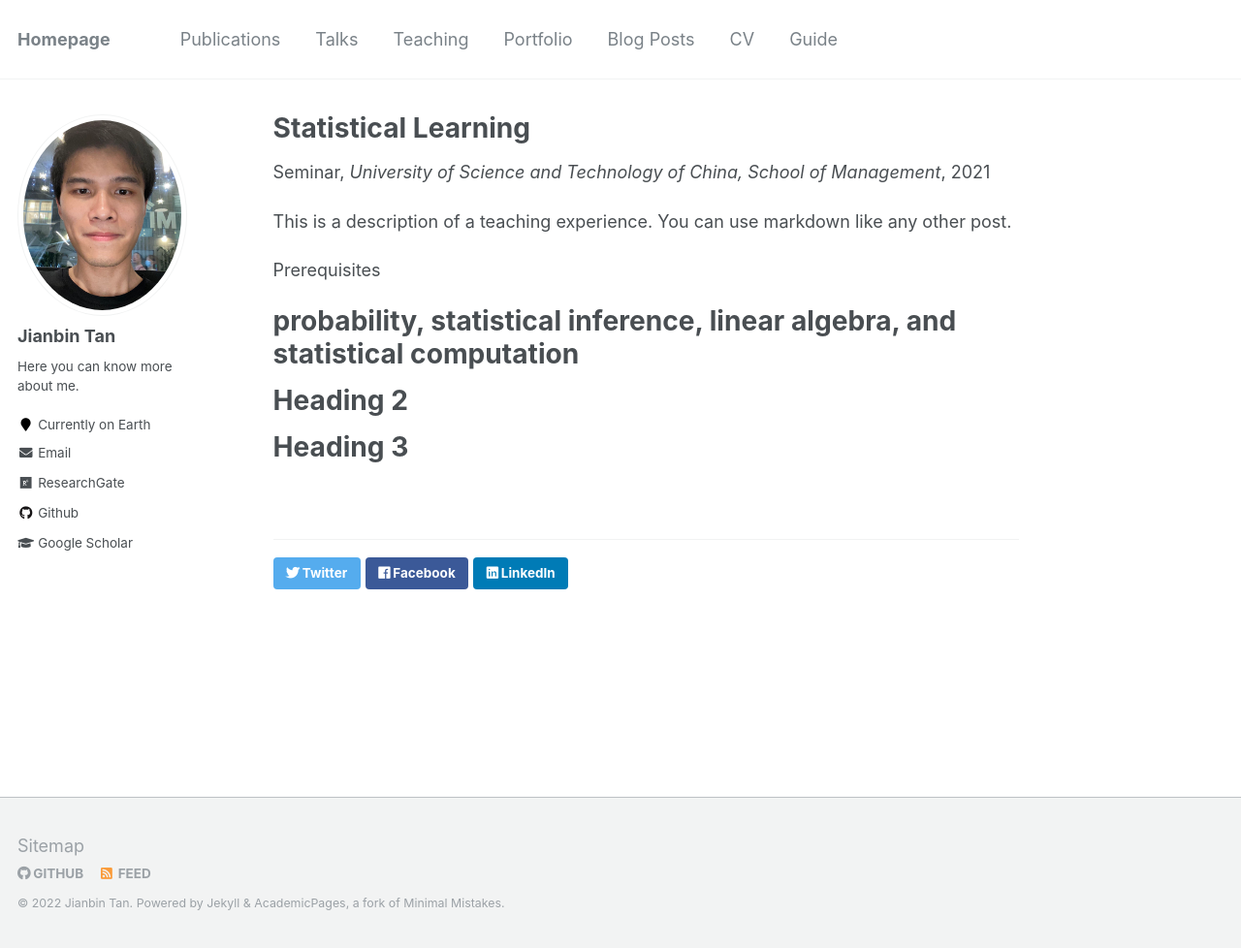
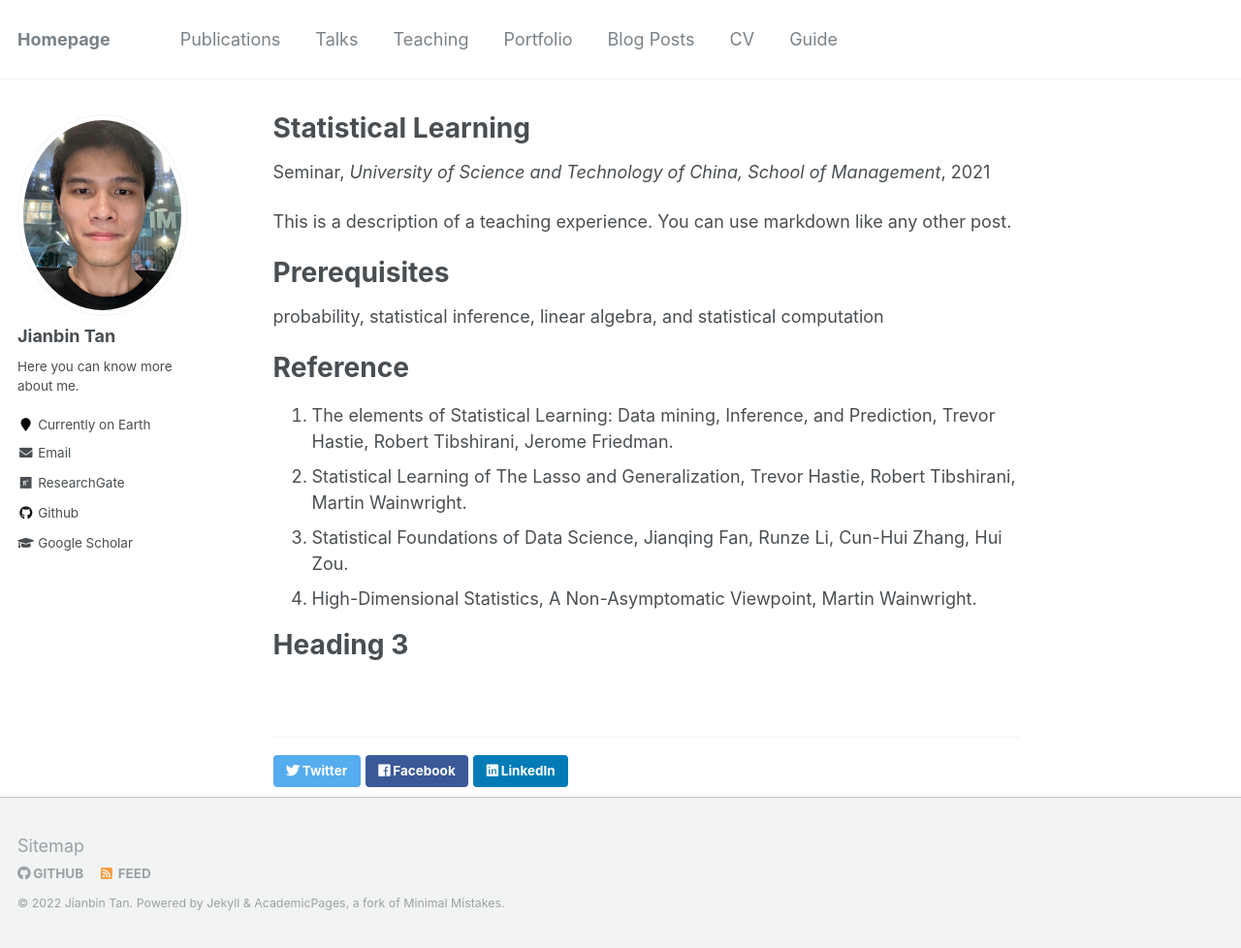
Before and after one commit to Tan-jianbin/Tan-jianbin.github.io, a Jekyll site: the page built from _teaching/2014-spring-teaching-1.md, in a window 1280 px wide and 978 px high. Shown: the whole window at 97% size. Built offline with Jekyll 4.4.1, drawn with Linux system fonts in a browser that asks for light colours.

Commit message:
Update 2014-spring-teaching-1.md

```diff
--- a/_teaching/2014-spring-teaching-1.md
+++ b/_teaching/2014-spring-teaching-1.md
@@ -11,12 +11,16 @@ location: "Hefei, China"
 This is a description of a teaching experience. You can use markdown like any other post.
 
 Prerequisites
+======
+probability, statistical inference, linear algebra, and statistical computation
 
-probability, statistical inference, linear algebra, and statistical computation
+Reference
 ======
+1. The elements of Statistical Learning: Data mining, Inference, and Prediction, Trevor Hastie, Robert Tibshirani, Jerome Friedman.
+2. Statistical Learning of The Lasso and Generalization, Trevor Hastie, Robert Tibshirani, Martin Wainwright.
+3. Statistical Foundations of Data Science, Jianqing Fan, Runze Li, Cun-Hui Zhang, Hui Zou.
+4. High-Dimensional Statistics, A Non-Asymptomatic Viewpoint, Martin Wainwright.
 
-Heading 2
-======
 
 Heading 3
 ======
```
